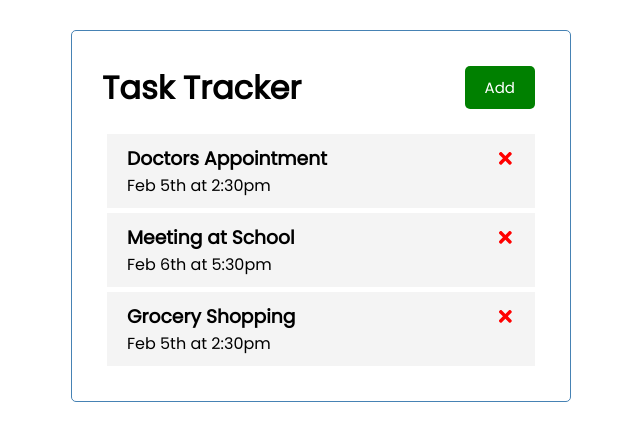
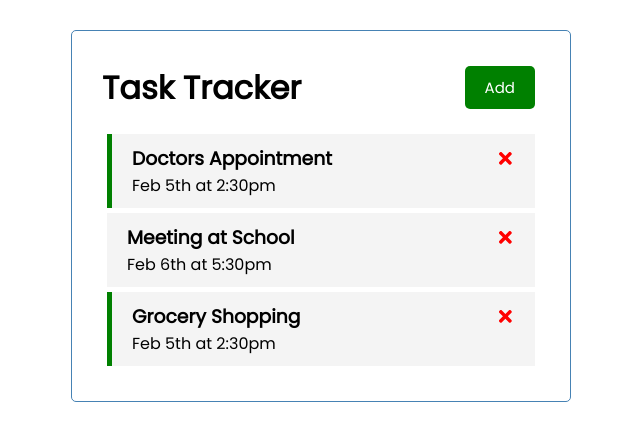
Before and after one commit to Julizajz/Task-Tracker-React-App, a React (Create React App) app: page / in a window 1280 px wide. Shown: the top 440 px of the page, without its empty margins (319-959 px from the left). Built offline with nearby package versions, Linux system fonts and the light colour scheme.

Commit message:
added onToggle event

```diff
--- a/src/components/Task.js
+++ b/src/components/Task.js
@@ -1,7 +1,7 @@
 import {FaTimes} from 'react-icons/fa'
-const Task = ({ task, onDelete}) => {
+const Task = ({ task, onDelete, onToggle}) => {
   return (
-    <div className="task">
+    <div className={`task ${task.reminder ? 'reminder' : ''}`} onDoubleClick={() => onToggle(task.id)}>
         <h3>{task.text} <FaTimes style={{color: 'red', cursor: 'pointer'}} onClick={()=> onDelete(task.id)}/></h3>
         <p>{task.day}</p>
     </div>
```
